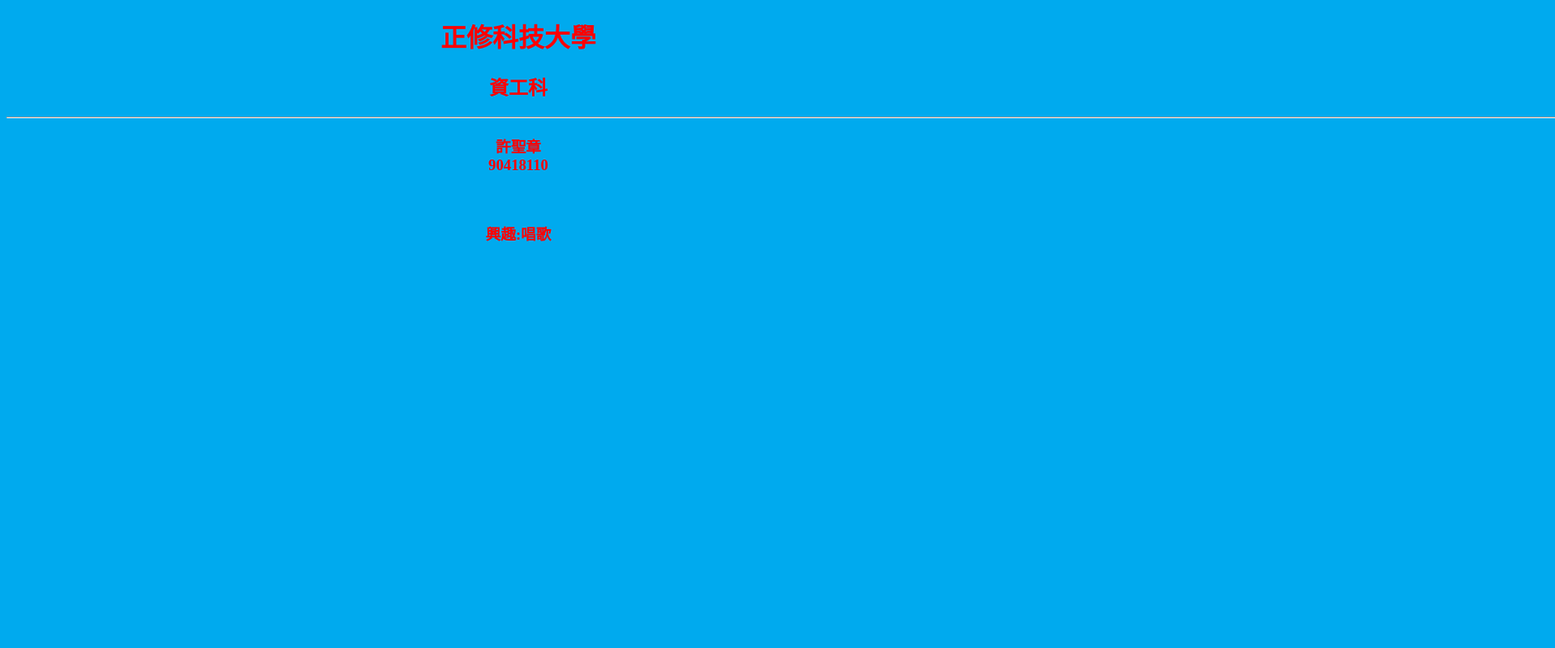
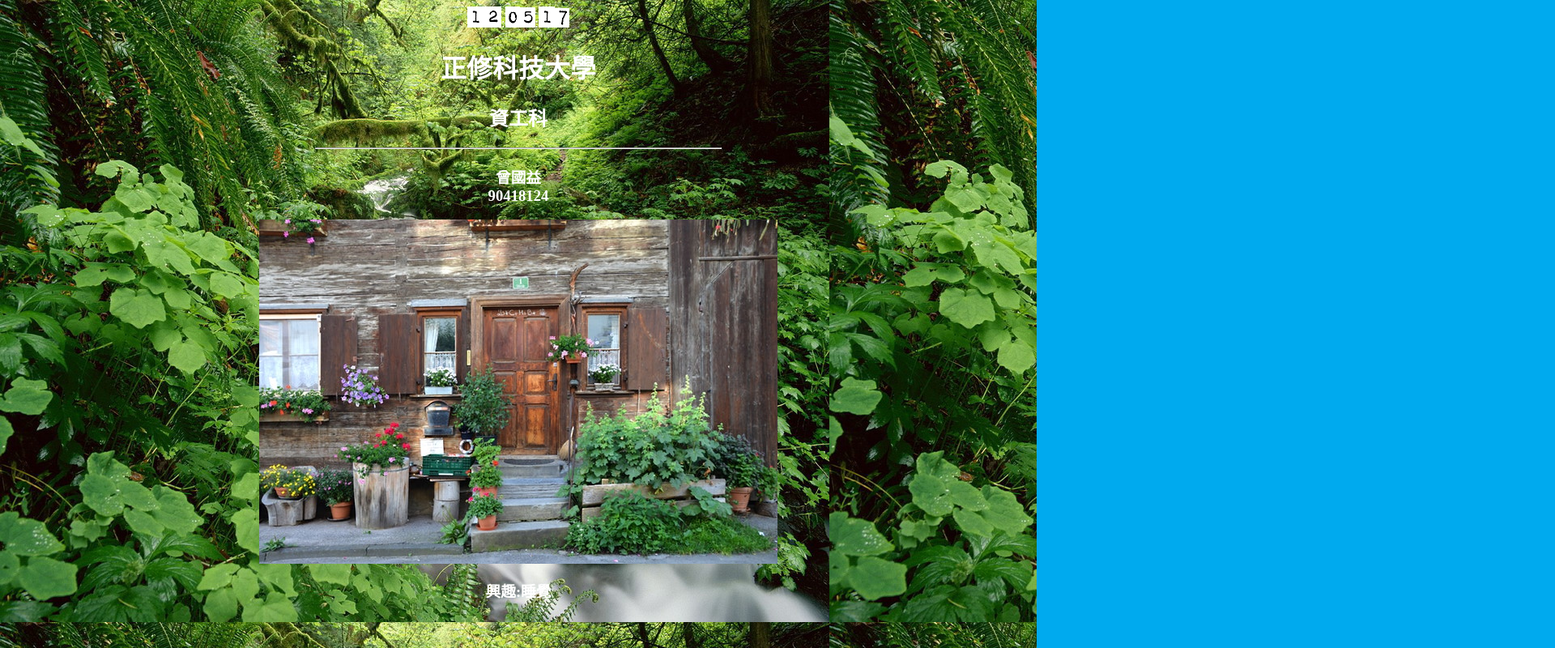
Before and after one commit to Zhamg/Zhamg.github.io, a plain HTML site: page k90418124.github.io-master/index.html in a window 1280 px wide. Shown: the top 800 px of the page at 81% size, 1920 px wide, since content can reach past the window. Drawn offline with Linux system fonts and the light colour scheme.

Commit message:
Add files via upload

```diff
--- a/k90418124.github.io-master/index.html
+++ b/k90418124.github.io-master/index.html
@@ -1,23 +1,77 @@
-<!DOCTYPE html>
 <html>
   <head>
     <meta charset="utf-8">
-    <title>許聖章</title>
+
+    <meta http-equiv="X-UA-Compatible" content="IE=edge">
+    <meta name="viewport" content="width=device-width, initial-scale=1">
+
+    <title>曾國益</title>
     <style media="screen">
     body{
       text-align: center;
       background-color: #00aaee;
-      color:red
+      color:#ffffff
     }
     </style>
   </head>
-  <body>
+  <body background=22319852_1.jpg onload="startClock()" onunload="stopClock()">
+
+  <div id="show"></div>
   <h1>正修科技大學</h1>
   <h2>資工科<h2>
-<hr width="10000">
-    <h3>許聖章</br>
-      90418110<h3>
-        <img src="Koala.jpg" alt="">
-    <h3>興趣:唱歌<h3
+<hr width="500">
+    <h3>曾國益</br>
+      90418124<h3>
+<img src="pic00.jpg" alt=""onmousedown="this.src=nextImage()"
+                               onmouseover="this.src=randomImage()">
+
+  <h3>興趣:睡覺<h3>
+       <script>
+    var curIndex=0;
+    var imgArray=new Array();
+    var pics=4;
+    for(i=0;i<pics;i++)
+    {
+        imgArray[i]=new Image();
+        if(i<10)
+        imgArray[i].src="pic0"+i+".jpg";
+        else
+        imgArray[i].src="pic"+i+".jpg";
+    }
+    function nextImage() {
+        curIndex++;
+        curIndex=curIndex % pics;
+        return(imgArray[curIndex].src);
+    }
+    function randomImage() {
+        curIndex=Math.floor(Math.random()*imgArray.length);
+        return(imgArray[curIndex].src);
+    }
+
+    var timer = null;
+// 顯示數字圖片
+function displayClock(num) {
+  var dig = parseInt(num/10);
+  var timetag="<img src='images\\" + dig + ".gif'>";
+  dig = num%10;
+  timetag +="<img src='images\\" + dig + ".gif'>";
+  return timetag;
+}
+// 停止計時
+function stopClock() {
+   clearTimeout(timer);
+}
+// 開始計時
+function startClock() {
+   var time = new Date();
+   // 取得時間
+   var hours = displayClock(time.getHours()) + ":";
+   var minutes = displayClock(time.getMinutes()) + ":";
+   var seconds = displayClock(time.getSeconds());
+   // 顯示時間
+   show.innerHTML = hours + minutes + seconds;
+   timer = setTimeout("startClock()",1000);
+}
+    </script>
   </body>
 </html>
```
